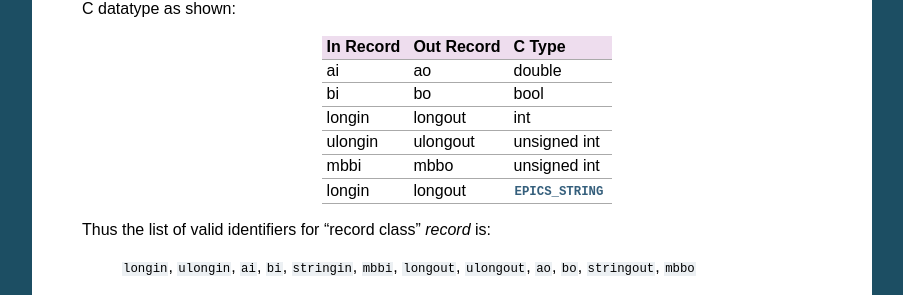
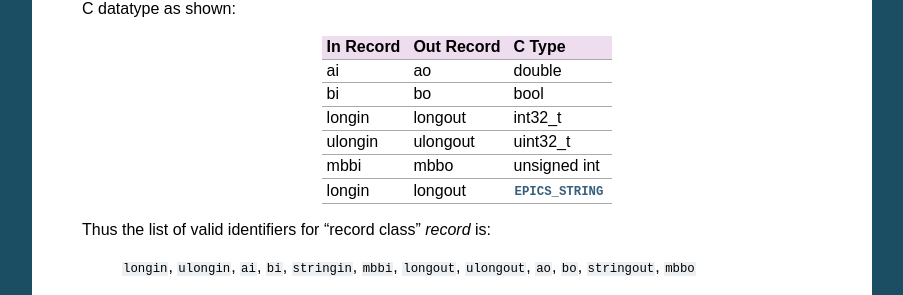
Before and after one commit to DiamondLightSource/epics_device, a Sphinx documentation site: the page built from docs/epics_device.rst, in a window 1280 px wide and 900 px high, scrolled down 3097 px. Shown: the part 151-446 px from the top of the window, without its empty margins (198-1101 px from the left). Built offline with Sphinx 7.4.7, drawn with Linux system fonts in a browser that asks for light colours; the version number could not be read and is left out.

Commit message:
Change "long" type to int32 type
In reality the underlying type of [u]long{in,out} is [u]int32_t.  Make
this explicit in the interface.

```diff
--- a/docs/epics_device.rst
+++ b/docs/epics_device.rst
@@ -218,8 +218,8 @@ section return values of type ``struct epics_record*``.
     ==================  ==================  ====================
     ai                  ao                  double
     bi                  bo                  bool
-    longin              longout             int
-    ulongin             ulongout            unsigned int
+    longin              longout             int32_t
+    ulongin             ulongout            uint32_t
     mbbi                mbbo                unsigned int
     longin              longout             :type:`EPICS_STRING`
     ==================  ==================  ====================
```
Also changed, not shown: 2 other files.
